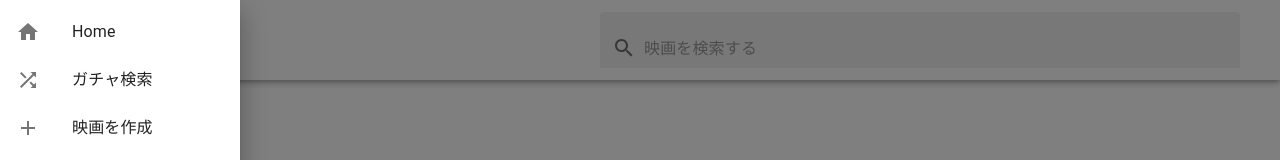
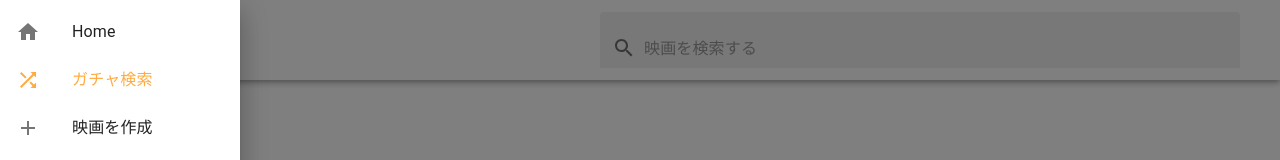
Before and after one commit to yusukey7grizi/mshare_web_app, a Next.js app: page /random in a window 1280 px wide. Both pictures are taken after a click on the button 48 px from the left and 40 px from the top of the page. Shown: the top 160 px of the page. Built offline with nearby package versions, Linux system fonts and the light colour scheme; no server answers.

Commit message:
defined getColor

```diff
--- a/src/components/molecules/menuDrawer.tsx
+++ b/src/components/molecules/menuDrawer.tsx
@@ -26,6 +26,10 @@ type Props = {
 const MenuDrawer: FC<Props> = ({ isLoggedIn, authHandler, anchor }) => {
   const [isOpen, setIsOpen] = useState(false);
   const router = useRouter();
+
+  const getColor = (path: string) => {
+    return path === router.asPath ? 'primary' : 'inherit';
+  };
 
   useEffect(() => {
     setIsOpen(false);
@@ -63,9 +67,14 @@ const MenuDrawer: FC<Props> = ({ isLoggedIn, authHandler, anchor }) => {
             component={Link}
           >
             <ListItemIcon>
-              <HomeIcon />
+              <HomeIcon color={getColor('/')} />
             </ListItemIcon>
-            <ListItemText primary='Home' />
+            <ListItemText
+              primaryTypographyProps={{
+                color: getColor('/'),
+              }}
+              primary='Home'
+            />
           </ListItem>
           <ListItem
             onClick={() => {
@@ -75,9 +84,14 @@ const MenuDrawer: FC<Props> = ({ isLoggedIn, authHandler, anchor }) => {
             component={Link}
           >
             <ListItemIcon>
-              <ShuffleIcon />
+              <ShuffleIcon color={getColor('/random')} />
             </ListItemIcon>
-            <ListItemText primary='ガチャ検索' />
+            <ListItemText
+              primaryTypographyProps={{
+                color: getColor('/random'),
+              }}
+              primary='ガチャ検索'
+            />
           </ListItem>
           <ListItem
             onClick={() => {
@@ -87,9 +101,14 @@ const MenuDrawer: FC<Props> = ({ isLoggedIn, authHandler, anchor }) => {
             component={Link}
           >
             <ListItemIcon>
-              <AddIcon />
+              <AddIcon color={getColor('/movie/post')} />
             </ListItemIcon>
-            <ListItemText primary='映画を作成' />
+            <ListItemText
+              primaryTypographyProps={{
+                color: getColor('/movie/post'),
+              }}
+              primary='映画を作成'
+            />
           </ListItem>
           <ListItem
             onClick={() => {
@@ -99,9 +118,14 @@ const MenuDrawer: FC<Props> = ({ isLoggedIn, authHandler, anchor }) => {
             component={Link}
           >
             <ListItemIcon>
-              <PersonIcon />
+              <PersonIcon color={getColor('/profile')} />
             </ListItemIcon>
-            <ListItemText primary='マイページ' />
+            <ListItemText
+              primaryTypographyProps={{
+                color: getColor('/profile'),
+              }}
+              primary='マイページ'
+            />
           </ListItem>
           <ListItem onClick={authHandler} button component={Link}>
             <ListItemIcon>
```
